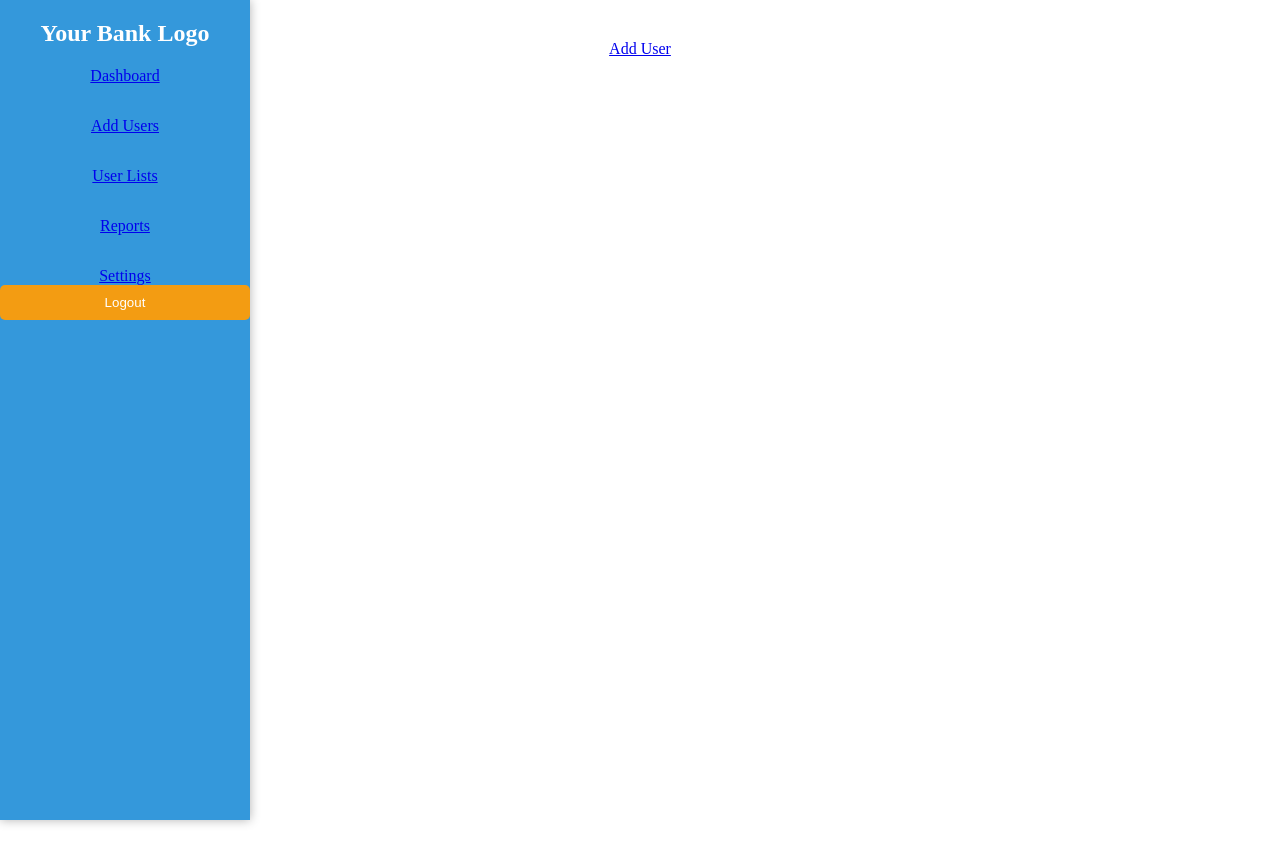
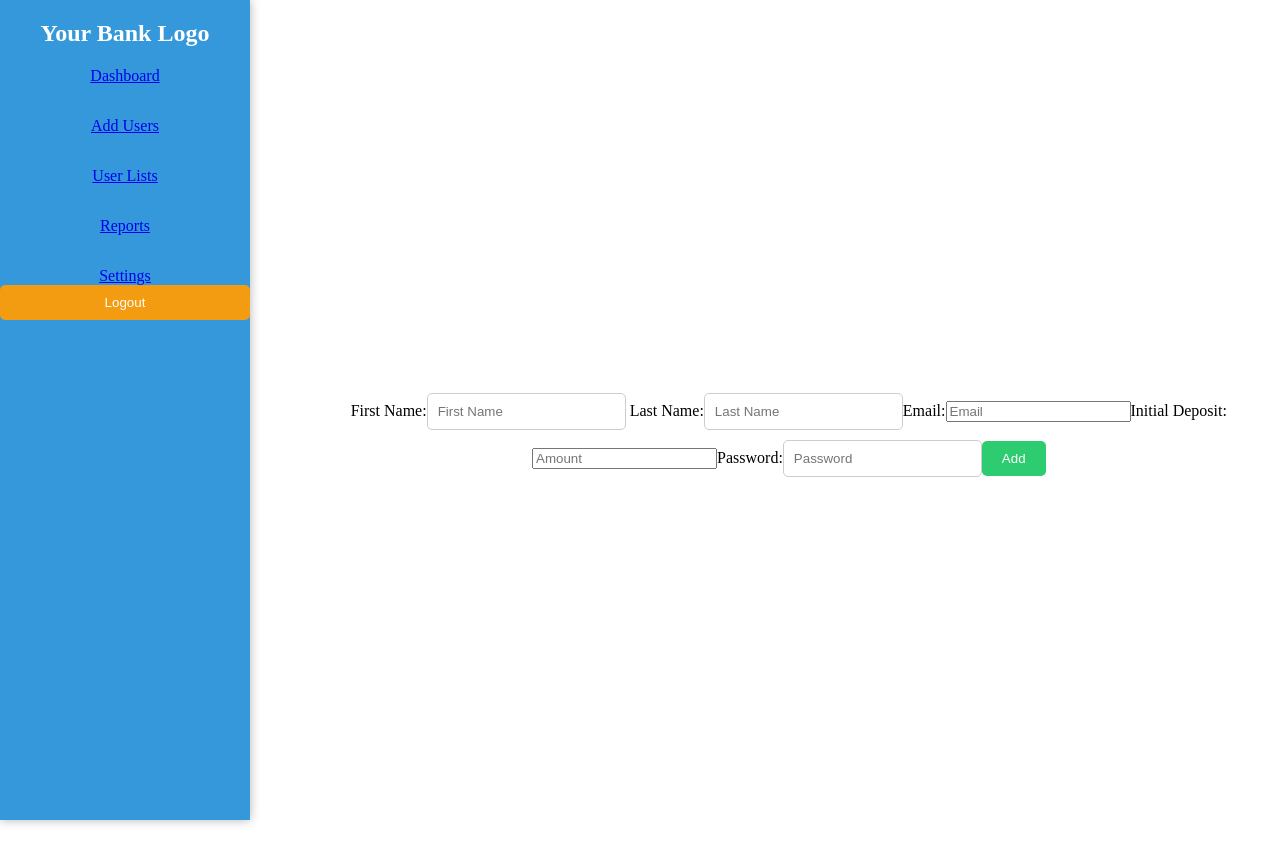
Before and after one commit to Julzzzzzz/BMO, a React (Vite) app: page /add-user in a window 1280 px wide. Shown: the top 864 px of the page. Before the commit the page ends 800 px from the top, so only its background shows below. Built offline with nearby package versions, Linux system fonts and the light colour scheme.

Commit message:
added local storage for add user

```diff
--- a/src/App.jsx
+++ b/src/App.jsx
@@ -65,6 +65,8 @@ import NewUser from './admin-components/NewUser';
 
 const router = createBrowserRouter(
   createRoutesFromElements(
+    <>
+    <Route path='login' element={<Login />} />
     <Route path='/' element={<AdminNavbar />}>
       <Route path='dashboard' index element = {<AdminDashboard />} />
       <Route path='user-list' index element = {<UserList />} />
@@ -73,7 +75,7 @@ const router = createBrowserRouter(
       <Route path='new-user'index element = {<NewUser />} />
       <Route path='add-user'index element = {<AddUser />} />
     </Route>
-
+ </>
 ))
 
 
--- /dev/null
+++ b/src/NewUserForm.jsx
@@ -0,0 +1,7 @@
+import React from 'react'
+
+export default function NewUserForm() {
+  return (
+    <div>NewUserForm</div>
+  )
+}
--- a/src/admin-components/AddUser.jsx
+++ b/src/admin-components/AddUser.jsx
@@ -1,28 +1,58 @@
-import React from 'react'
-import NewUser from './NewUser'
-import { Link, Outlet } from 'react-router-dom'
+import React, { useState } from 'react';
+import { Link, NavLink, Outlet } from 'react-router-dom';
+import '/src/styles/AddUser.css'
+// import NewUserForm from './NewUserForm';
+
+export default function AddUser() {
+  const handleSubmit = (e) => {
+  e.preventDefault();
+
+  const getFormData = (name) => e.target.elements[name].value
 
 
-export default function AddUser() {
+  const userData = {
+    firstName:getFormData('firstName'),
+    lastName:getFormData('lastName'),
+    email:getFormData('email'),
+    password:getFormData('password'),
+    initialDeposit:getFormData('initialDeposit')
+  }
+    console.log(localStorage.getItem('userData'));
+    localStorage.setItem('userData' , JSON.stringify(userData));
+  };
 
-  function addUserToLocalStorage(username, password, role) {
-    const existingUsers = JSON.parse(localStorage.getItem('users')) || []
+  return (
+    <>
+      <div className='addUser'>
+        <form onSubmit={handleSubmit}>
+          <label>
+          First Name:
+          <input type='text' name='firstName' placeholder='First Name'></input>
+          </label>
 
-    existingUsers.push({username, password, role})
+          <label> Last Name:
+          <input type='text' name='lastName' placeholder='Last Name'></input>
+          </label>
 
-    localStorage.setItem('users, JSON.stringify()existingUsers')
+          <label>
+          Email:
+          <input type='email' name='email' placeholder='Email'></input>
+          </label>
 
+          <label>
+          Initial Deposit:
+          <input type='number' name='initialDeposit' placeholder='Amount'></input>
+          </label>
 
-  }
-  return (<>
+          <label>
+          Password:
+          <input type='password' name='password' placeholder='Password'></input>
+          </label>
 
-
-
-
-    <nav>
-      <Link to='new-user' element={<NewUser />}>Add User</Link>
-    </nav>
-    <Outlet/>
-
-    </>)
+        <button  type='submit'>Add</button>
+        </form>
+      </div>
+      <Outlet />
+    </>
+  );
 }
--- a/src/admin-components/AdminNavbar.jsx
+++ b/src/admin-components/AdminNavbar.jsx
@@ -6,11 +6,12 @@ export default function AdminNavbar() {
   const navigate = useNavigate();
 
   const handleLogout = () => {
-    navigate('/')
+    navigate('login')
   }
 
   return (<>
-
+  <div className='wrapper'>
+    <div className='navigate'>
     <nav className="navbar">
 
       <div className="navbar-container">
@@ -32,10 +33,15 @@ export default function AdminNavbar() {
             </button>
 
     </nav>
+    </div>
+
+    <div className='content'>
     <Outlet/>
-
-    </>
+    </div>
+  </div>
 
 
+
+ </>
   );
 };
--- a/src/admin-components/NewUser.jsx
+++ b/src/admin-components/NewUser.jsx
@@ -1,11 +1,17 @@
 import React from 'react'
+import AddUser from './AddUser'
 
 export default function NewUser() {
+  function addUserToLocalStorage(username, password, role) {
+    const existingUsers = JSON.parse(localStorage.getItem('users')) || [];
+    existingUsers.push({ username, password, role });
+    localStorage.setItem('users', JSON.stringify(existingUsers));
+  }
+
   return (
-    <>
-
-
-
-    </>
-  )
+    <div>
+      <h2>Add New User</h2>
+      <NewUserForm addUser={addUserToLocalStorage} />
+    </div>
+  );
 }
--- a/src/admin-page/Login.jsx
+++ b/src/admin-page/Login.jsx
@@ -20,7 +20,7 @@ function handleSubmit(e){
 if (username === userName && password === correctPassword) {
     console.log('logged in successfully')
     setLogin(true)
-    navigate('/overview')
+    navigate('/')
 } else {
     console.log('Invalid username or password')
     setLogin(false)
--- a/src/main.jsx
+++ b/src/main.jsx
@@ -1,6 +1,9 @@
 import React from 'react'
 import ReactDOM from 'react-dom/client'
-import App from './App.jsx'
+import App from './App'
+
+
+
 
 ReactDOM.createRoot(document.getElementById('root')).render(
   <React.StrictMode>
--- /dev/null
+++ b/src/styles/AddUser.css
@@ -0,0 +1,9 @@
+.addUser{
+    display:flex;
+    justify-content:space-around;
+    flex-direction:column;
+    width:75vw;
+    height:100vh;
+    padding-left:21vw;
+    gap:2rem;
+}
--- a/src/styles/AdminNavbar.css
+++ b/src/styles/AdminNavbar.css
@@ -1,4 +1,14 @@
 /* Navbar root styles */
+.navigate{
+  display:flex;
+  flex-direction: row;
+}
+
+/* .container{
+  display:flex;
+  flex-direction:column;
+  height:100vh;
+} */
 .navbar {
     background-color: var(--primary-color); /* Soft Blue background color */
     color: var(--secondary-color); /* White text color */
@@ -14,6 +24,8 @@
     flex-direction: column; /* Stack elements vertically */
     align-items: center; /* Center items horizontally */
   }
+
+
 
   /* Navbar logo styles */
   .navbar-logo {
```
